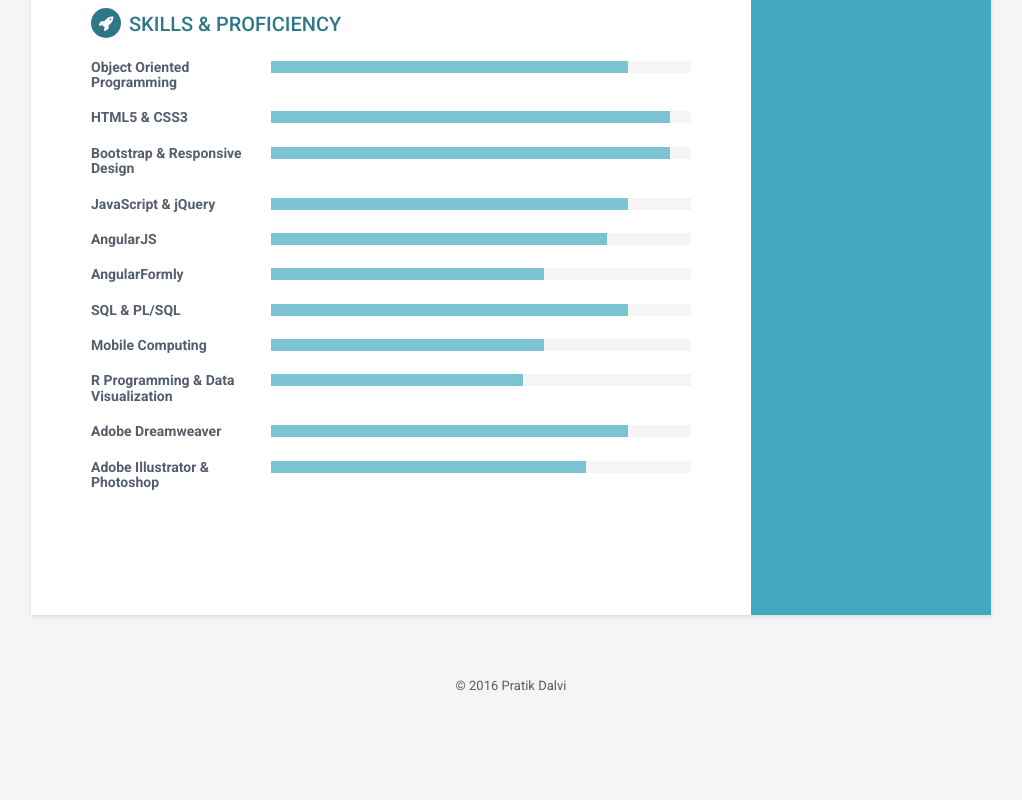
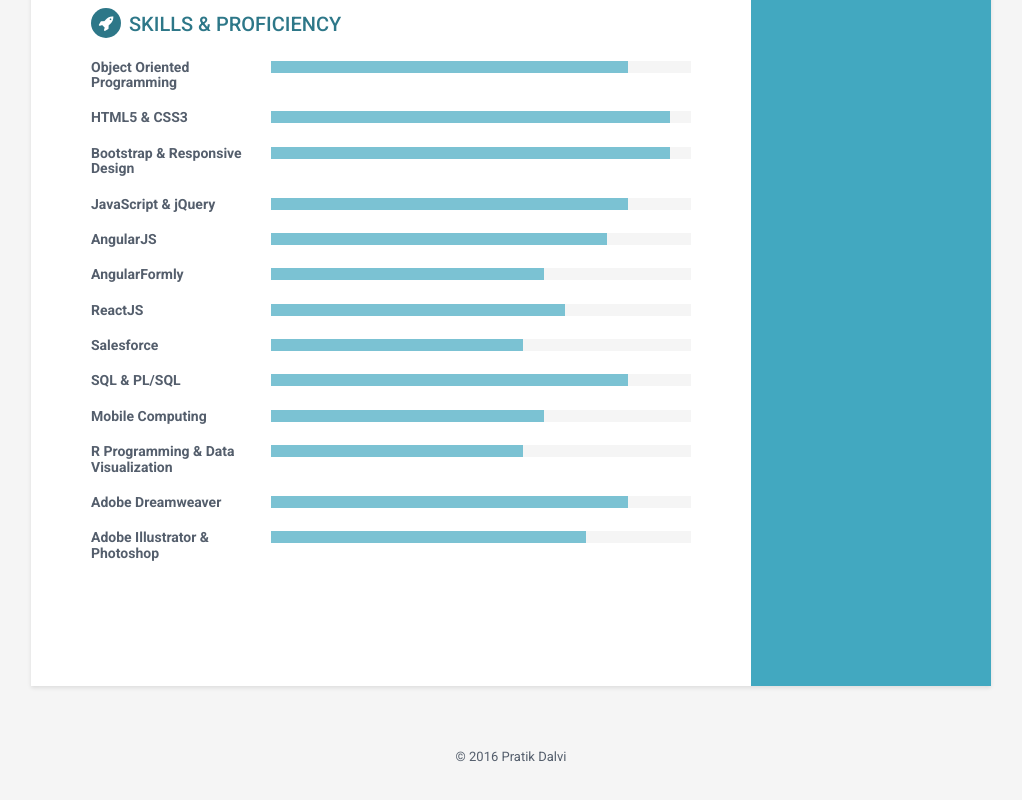
Before and after one commit to dalvipr/pratik-s_portfolio, a plain HTML site: page index.html in a window 1280 px wide. Shown: the part 1826-2626 px from the top of the page, without its empty margins (129-1151 px from the left). Before the commit the page ends 2583 px from the top, so only its background shows below. Drawn offline with Linux system fonts and the light colour scheme.

Commit message:
stuff added (React, Salesforce)

```diff
--- a/index.html
+++ b/index.html
@@ -251,6 +251,20 @@
                         </div><!--//level-bar-->
                     </div><!--//item-->
                     <div class="item">
+                        <h3 class="level-title">ReactJS</h3>
+                        <div class="level-bar">
+                            <div class="level-bar-inner" data-level="70%">
+                            </div>
+                        </div><!--//level-bar-->
+                    </div><!--//item-->
+                    <div class="item">
+                        <h3 class="level-title">Salesforce</h3>
+                        <div class="level-bar">
+                            <div class="level-bar-inner" data-level="60%">
+                            </div>
+                        </div><!--//level-bar-->
+                    </div><!--//item-->
+                    <div class="item">
                         <h3 class="level-title">SQL &amp; PL/SQL</h3>
                         <div class="level-bar">
                             <div class="level-bar-inner" data-level="85%">
```
